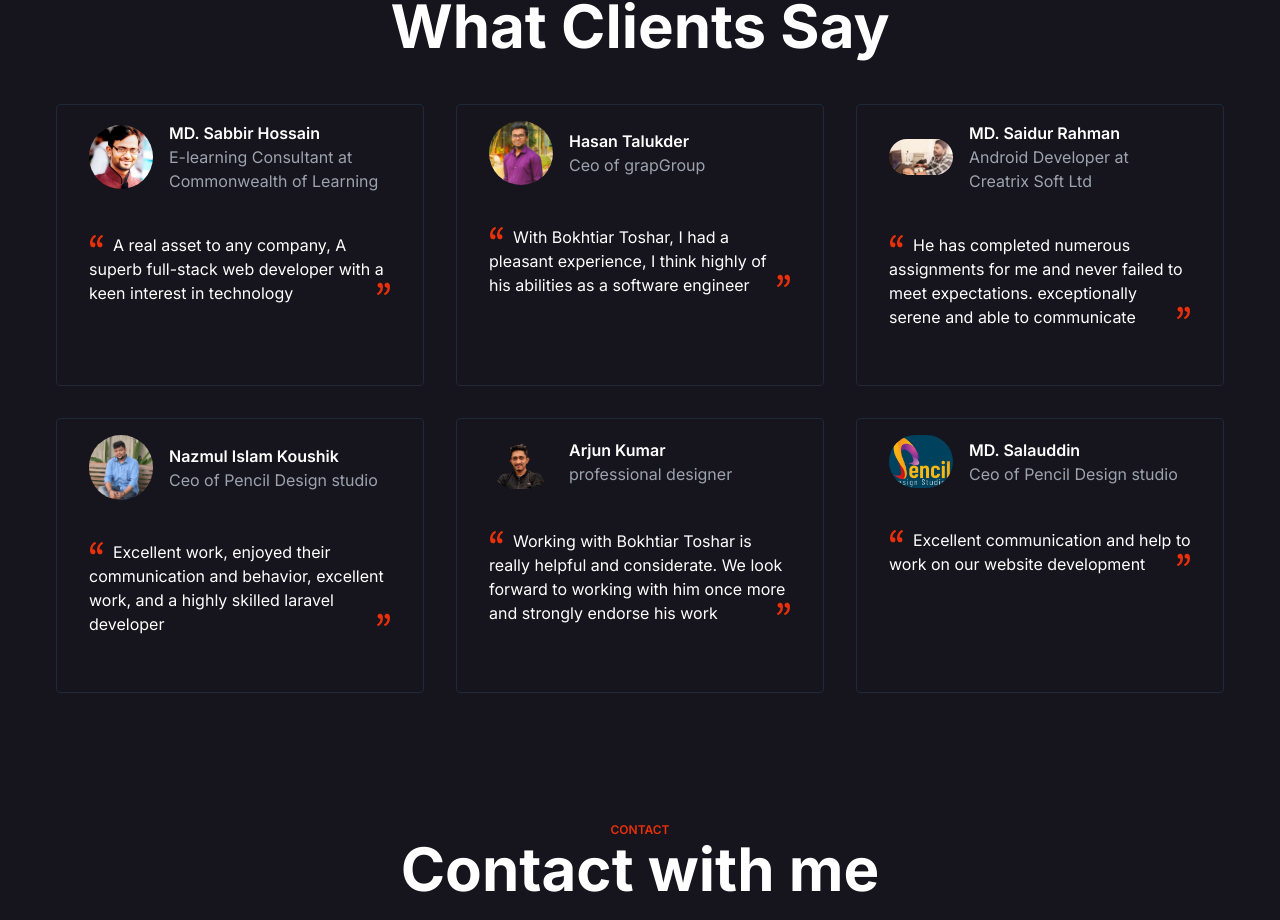
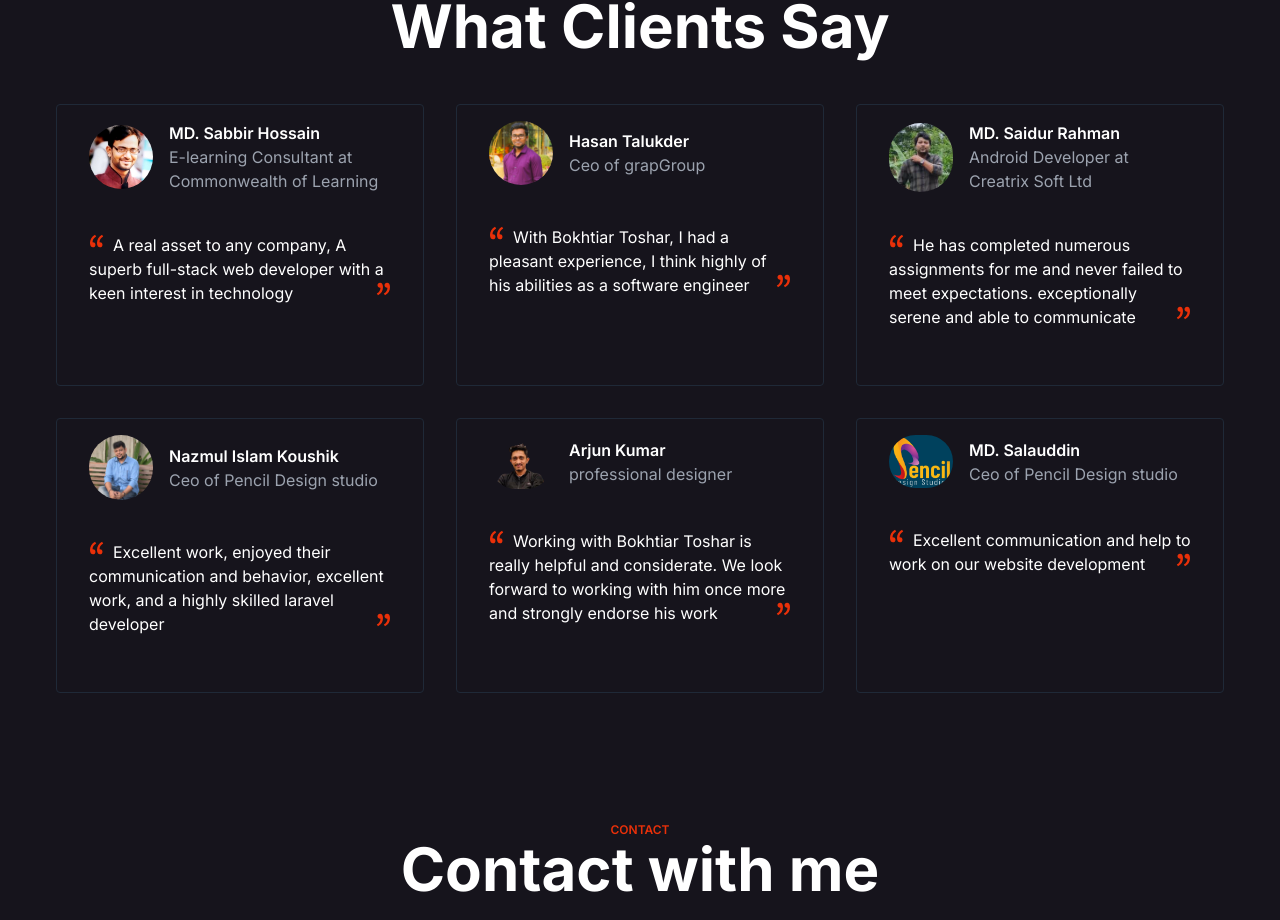
Before and after one commit to Bokhtiar/portfolio.me.com, a Next.js app: page / in a window 1280 px wide. Shown: the part 4839-5759 px from the top of the page. Built offline with nearby package versions, Linux system fonts and the light colour scheme.

Commit message:
testimonial updated

```diff
--- a/src/app/page.tsx
+++ b/src/app/page.tsx
@@ -652,7 +652,7 @@ export default function Home() {
           <Testimonial
             name="MD. Saidur Rahman"
             designation="Android Developer at Creatrix Soft Ltd"
-            image="/images/c3.jpg"
+            image="/images/saidur_bhai.png"
             description="He has completed numerous assignments for me and never failed to meet expectations. exceptionally serene and able to communicate "
           ></Testimonial>
 
```
Also changed, not shown: public/images/saidur_bhai.png (added).
